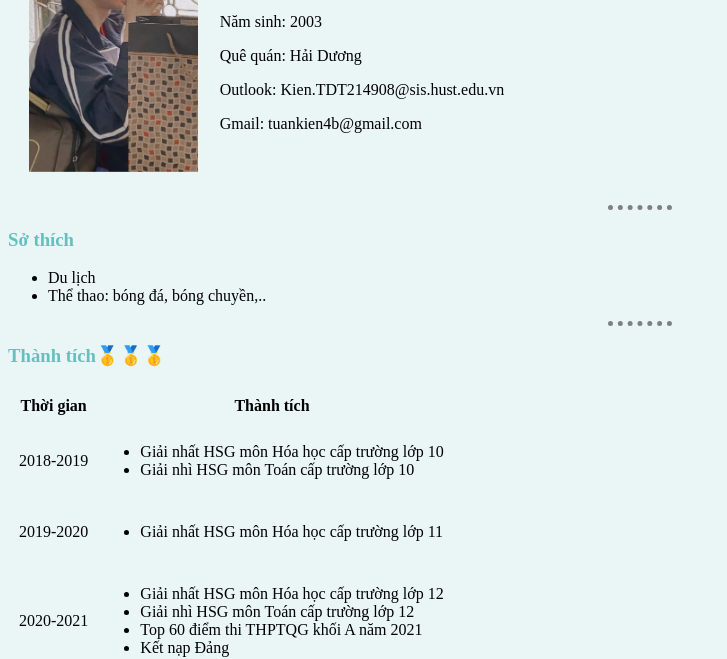
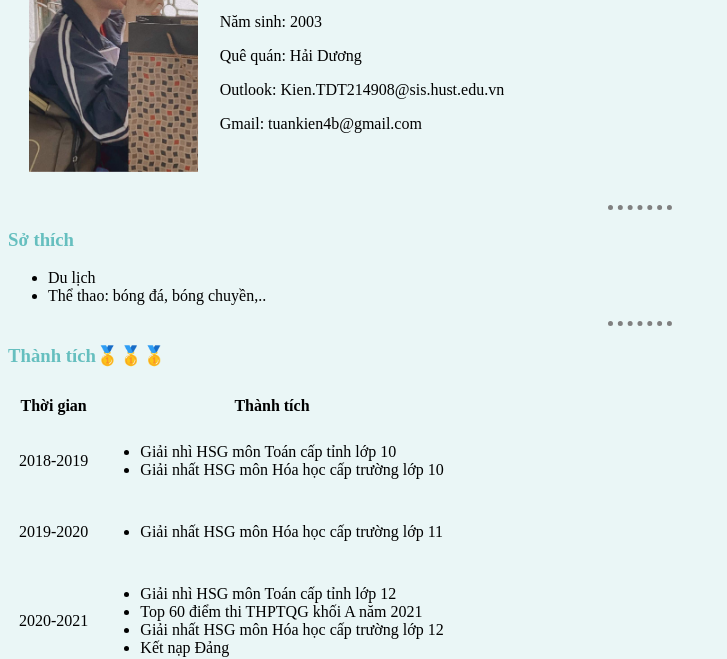
Before and after one commit to keinnaut/Profile, a plain HTML site: page index.html in a window 1280 px wide. Shown: the part 157-816 px from the top of the page, without its empty margins (0-727 px from the left). Drawn offline with Linux system fonts and the light colour scheme.

Commit message:
Update index.html

```diff
--- a/index.html
+++ b/index.html
@@ -38,8 +38,9 @@
         <tr>
           <td>2018-2019</td>
           <td><ul>
+            <li>Giải nhì HSG môn Toán cấp tỉnh lớp 10</li>
             <li>Giải nhất HSG môn Hóa học cấp trường lớp 10</li>
-            <li>Giải nhì HSG môn Toán cấp trường lớp 10</li>
+
           </ul>
 
           </td>
@@ -55,9 +56,11 @@
         <tr>
           <td>2020-2021</td>
           <td><ul>
+            <li>Giải nhì HSG môn Toán cấp tỉnh lớp 12</li>
+            <li>Top 60 điểm thi THPTQG khối A năm 2021</li>
             <li>Giải nhất HSG môn Hóa học cấp trường lớp 12</li>
-            <li>Giải nhì HSG môn Toán cấp trường lớp 12</li>
-            <li>Top 60 điểm thi THPTQG khối A năm 2021</li>
+
+
             <li>Kết nạp Đảng</li>
           </ul>
 
```
